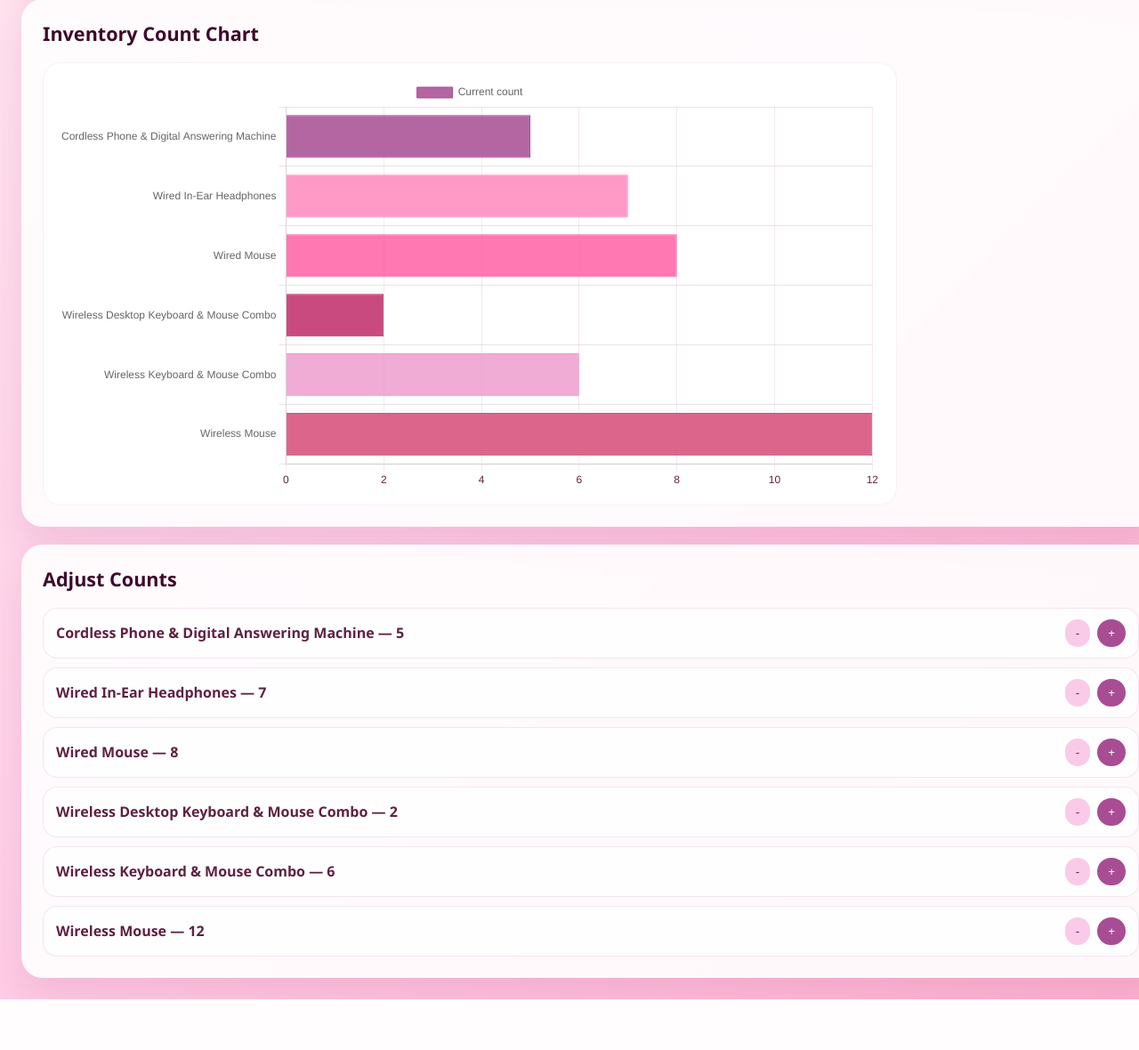
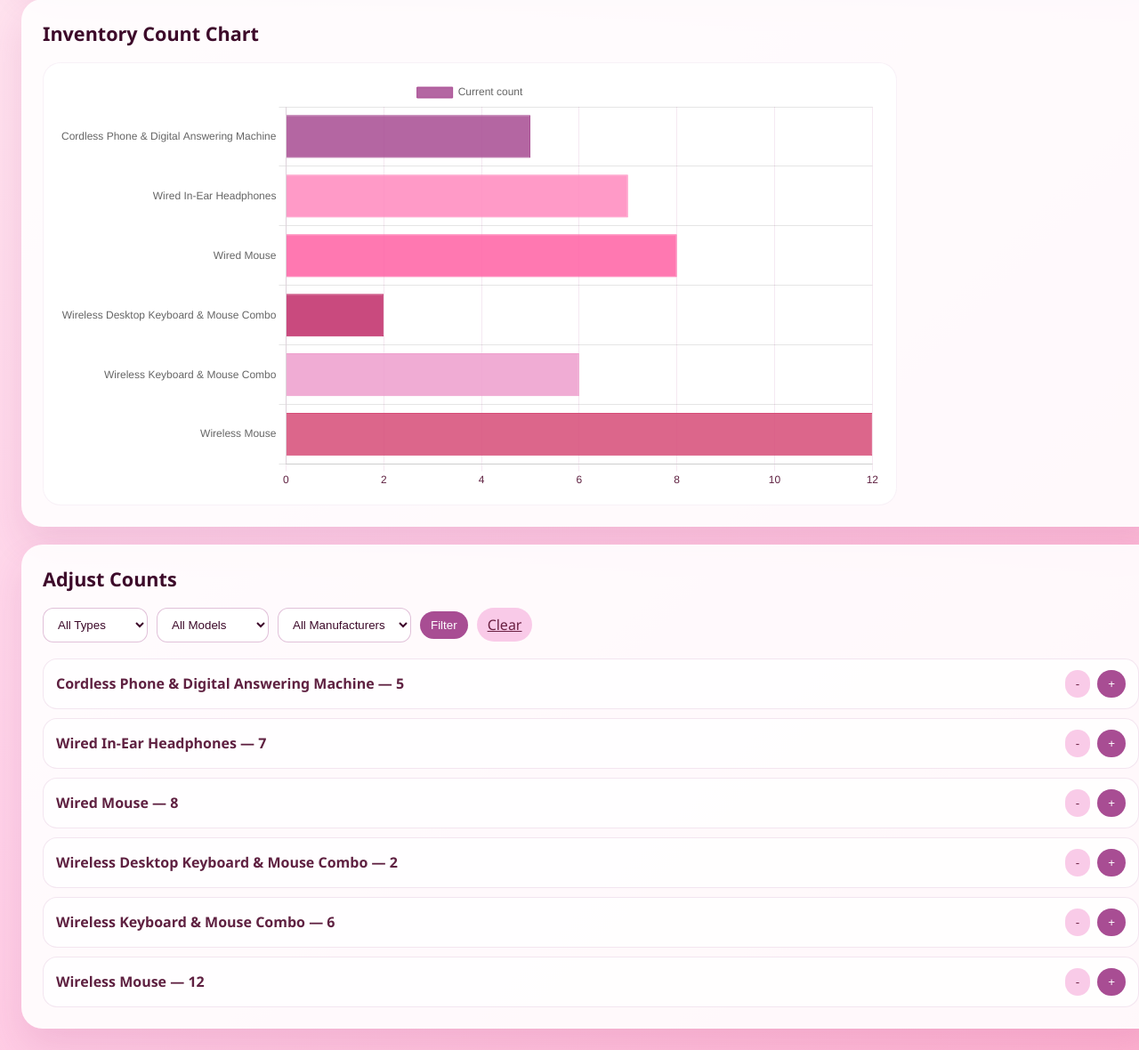
Before and after one commit to rick-j-adams/InventoryApplication, a Flask app: page /dashboard in a window 1280 px wide; the page is wider, and only the part inside the window is pictured. Shown: the part 294-1474 px from the top of that part at 89% size. Before the commit the page ends 1417 px from the top of that part, so only its background shows below. Run offline with Flask 3, Linux system fonts and the light colour scheme; a user stored in the database is signed in; data comes from the database, SQL or seed files in the repository; both versions use the stored data as it was after the commit.

Commit message:
more fixes

```diff
--- a/app.py
+++ b/app.py
@@ -164,7 +164,33 @@ def create_or_update_entity(model, form_data, obj=None):
 @app.route('/dashboard')
 @login_required
 def dashboard():
-    items = InventoryItem.query.order_by(InventoryItem.Item_Name).all()
+    # filters from querystring
+    type_oid = request.args.get('ITEM_TYPE_OID')
+    model_oid = request.args.get('MODEL_OID')
+    manufacturer_oid = request.args.get('Manufacturer_oid')
+
+    item_types = InventoryItemType.query.order_by(InventoryItemType.Product_Type).all()
+    item_models = InventoryItemModel.query.order_by(InventoryItemModel.Model_Number).all()
+    manufacturers = InventoryItemManufacturer.query.order_by(InventoryItemManufacturer.Manufacturer_NAME).all()
+
+    items_query = InventoryItem.query
+    if type_oid:
+        try:
+            items_query = items_query.filter(InventoryItem.ITEM_TYPE_OID == int(type_oid))
+        except ValueError:
+            pass
+    if model_oid:
+        try:
+            items_query = items_query.filter(InventoryItem.MODEL_OID == int(model_oid))
+        except ValueError:
+            pass
+    if manufacturer_oid:
+        try:
+            items_query = items_query.filter(InventoryItem.Manufacturer_oid == int(manufacturer_oid))
+        except ValueError:
+            pass
+
+    items = items_query.order_by(InventoryItem.Item_Name).all()
     trackings = InventoryItemTracking.query.order_by(InventoryItemTracking.intentory_item_oid, InventoryItemTracking.last_update_datetime.desc()).all()
     latest_tracking = {}
     for tracking in trackings:
@@ -198,7 +224,10 @@ def dashboard():
         })
 
     chart_json = json.dumps(chart_data)
-    return render_template('dashboard.html', items=items, trackings=trackings, chart_data=chart_json, tracked_items=tracked_items)
+    return render_template('dashboard.html', items=items, trackings=trackings, chart_data=chart_json,
+                           tracked_items=tracked_items, item_types=item_types, item_models=item_models,
+                           manufacturers=manufacturers, selected_type=type_oid, selected_model=model_oid,
+                           selected_manufacturer=manufacturer_oid)
 
 @app.route('/inventory')
 @login_required
@@ -649,4 +678,4 @@ def init_db():
 if __name__ == '__main__':
     with app.app_context():
         ensure_database()
-    app.run(debug=True)
+    app.run(host='0.0.0.0', port=5000, debug=True)
--- a/static/css/style.css
+++ b/static/css/style.css
@@ -203,6 +203,39 @@ body {
   margin-bottom: 18px;
 }
 
+.filter-panel {
+  margin-bottom: 12px;
+}
+
+.filter-form {
+  display: flex;
+  gap: 10px;
+  align-items: center;
+  flex-wrap: wrap;
+}
+
+.filter-form select {
+  border: 1px solid rgba(169, 77, 147, 0.35);
+  border-radius: 12px;
+  padding: 10px 12px;
+  background: white;
+  color: #3d0a2a;
+}
+
+.filter-form .button.small {
+  padding: 8px 12px;
+}
+
+@media (max-width: 640px) {
+  .filter-form {
+    flex-direction: column;
+    align-items: stretch;
+  }
+  .filter-form select {
+    width: 100%;
+  }
+}
+
 .grid-form {
   grid-template-columns: 1fr 1fr auto;
   align-items: end;
@@ -273,6 +306,13 @@ body {
   margin: 0;
   display: grid;
   gap: 10px;
+}
+
+.item-list li {
+  display: flex;
+  justify-content: space-between;
+  align-items: center;
+  gap: 12px;
 }
 
 .wide-list li {
--- a/templates/dashboard.html
+++ b/templates/dashboard.html
@@ -26,6 +26,30 @@
 
   <section class="panel full-width">
     <h2>Adjust Counts</h2>
+    <div class="filter-panel">
+      <form method="get" class="inline-form filter-form">
+        <select name="ITEM_TYPE_OID">
+          <option value="">All Types</option>
+          {% for t in item_types %}
+            <option value="{{ t.OID }}" {% if selected_type and selected_type|int == t.OID %}selected{% endif %}>{{ t.Product_Type }}</option>
+          {% endfor %}
+        </select>
+        <select name="MODEL_OID">
+          <option value="">All Models</option>
+          {% for m in item_models %}
+            <option value="{{ m.OID }}" {% if selected_model and selected_model|int == m.OID %}selected{% endif %}>{{ m.Model_Number }}</option>
+          {% endfor %}
+        </select>
+        <select name="Manufacturer_oid">
+          <option value="">All Manufacturers</option>
+          {% for mf in manufacturers %}
+            <option value="{{ mf.OID }}" {% if selected_manufacturer and selected_manufacturer|int == mf.OID %}selected{% endif %}>{{ mf.Manufacturer_NAME }}</option>
+          {% endfor %}
+        </select>
+        <button class="button small" type="submit">Filter</button>
+        <a class="button small secondary" href="{{ url_for('dashboard') }}">Clear</a>
+      </form>
+    </div>
     <div class="chart-controls">
       <ul class="control-list">
         {% for tracked in tracked_items %}
--- a/templates/inventory.html
+++ b/templates/inventory.html
@@ -39,7 +39,7 @@
             {% if item.Alert_Level is not none %}
               Alert: {{ item.Alert_Level }}
             {% endif %}
-            {% if item.Note %}<br>Note: {{ item.Note }}{% endif %}
+            {% if item.Note %}<br><strong>Note: {{ item.Note }}</strong>{% endif %}
           </div>
           <div class="item-actions">
             <form action="{{ url_for('delete_item') }}" method="post" class="inline-form inline-delete">
```
Also changed, not shown: inventory.db.
